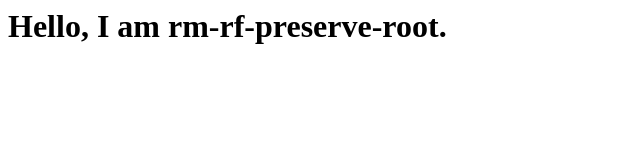
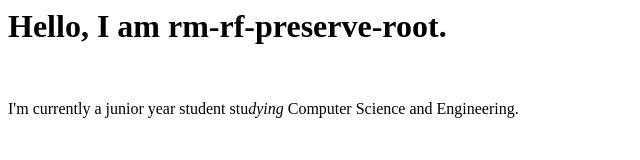
Before and after one commit to rm-rf-preserve-root/rm-rf-preserve-root.github.io, a plain HTML site: page index.html in a window 1280 px wide. Shown: the whole page, without its empty margins (0-640 px from the left). Drawn offline with Linux system fonts and the light colour scheme.

Commit message:
Update index.html

```diff
--- a/index.html
+++ b/index.html
@@ -1 +1,7 @@
 <h1>Hello, I am rm-rf-preserve-root.</h1>
+
+<br>
+
+<p>
+  I'm currently a junior year student stu<i>dying</i> Computer Science and Engineering.
+</p>
```
